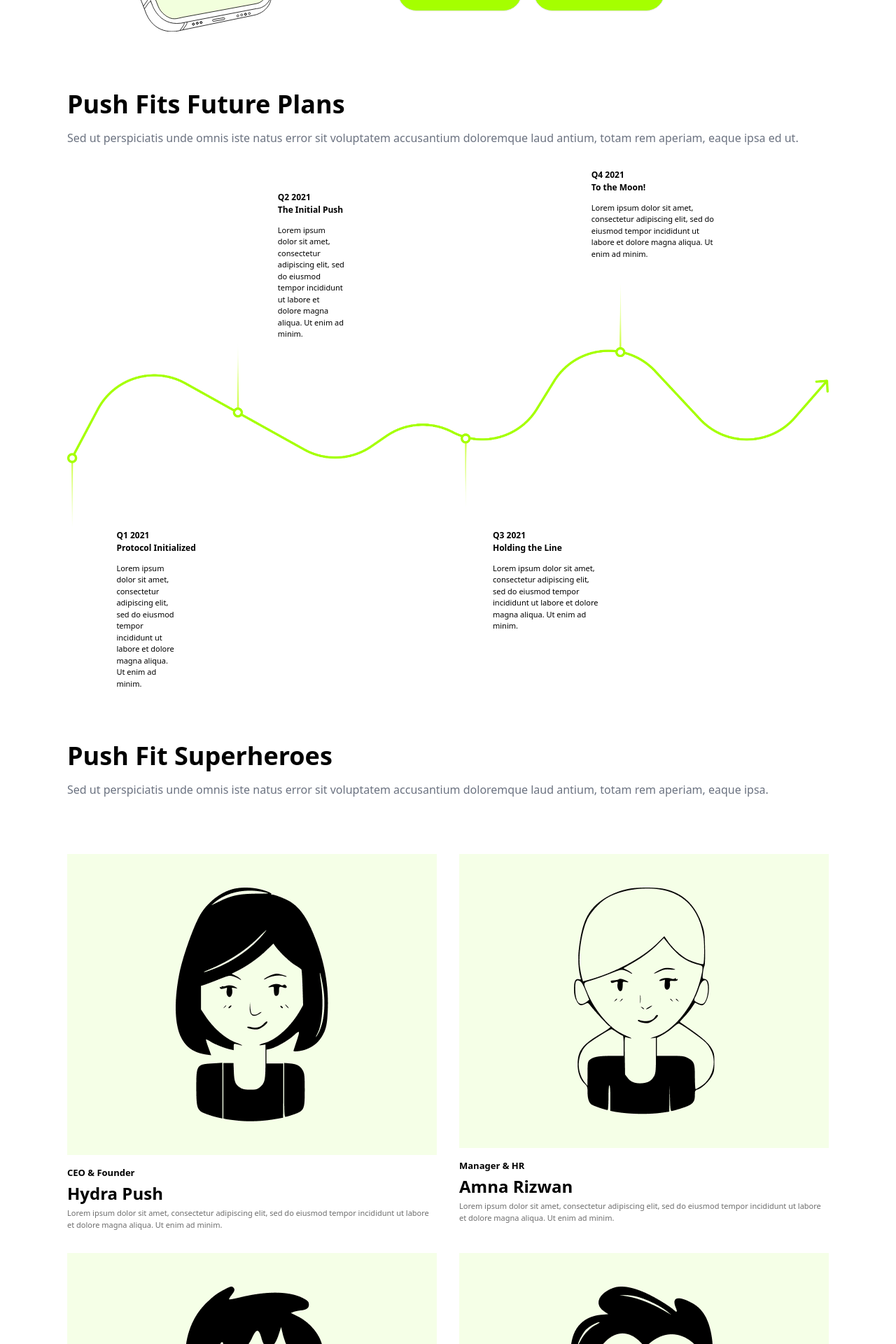
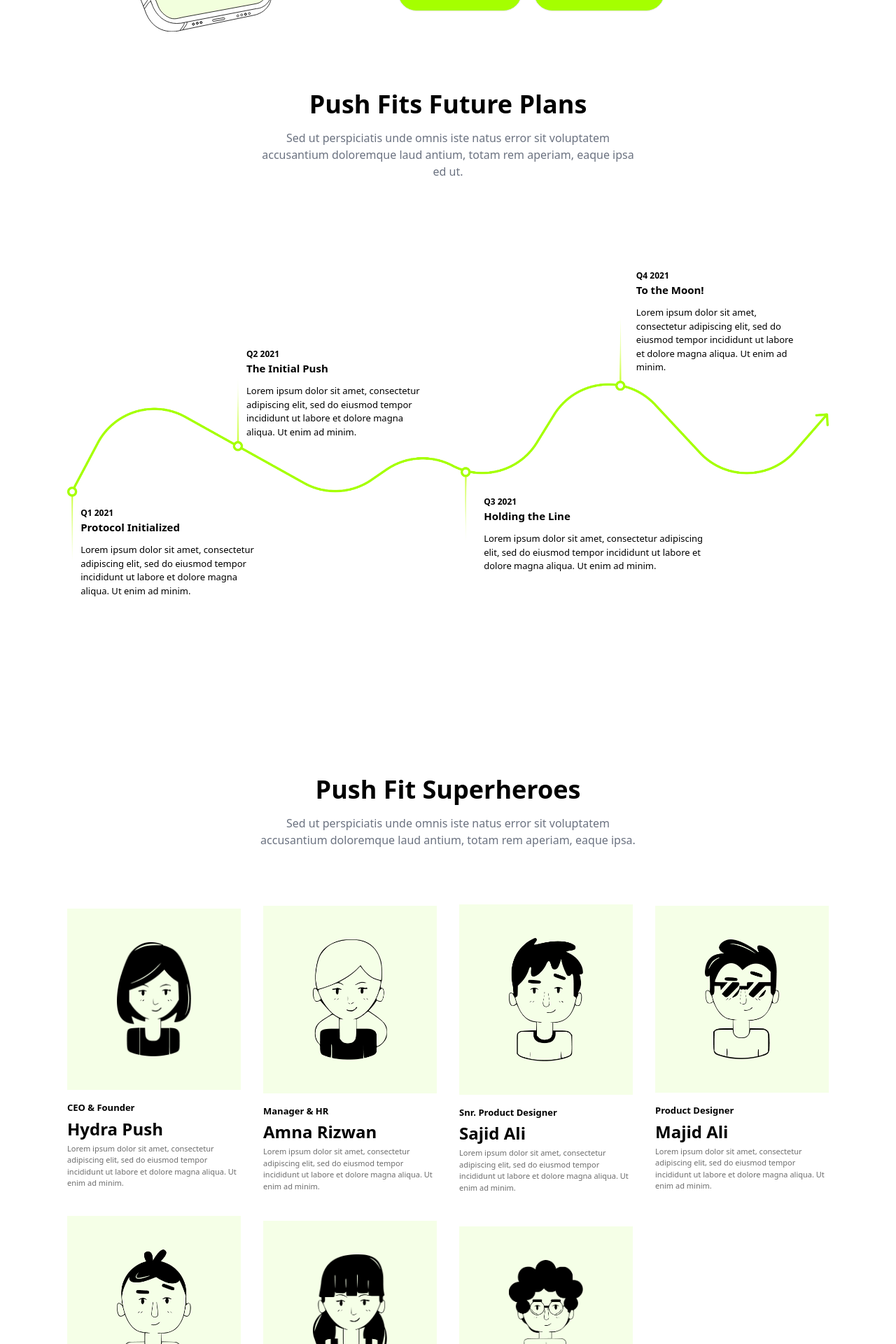
Before and after one commit to anita-brown/react_pushfit_ui, a React (Create React App) app: page /home in a window 1280 px wide. Shown: the part 1720-3640 px from the top of the page at 70% size. Built offline with nearby package versions, Linux system fonts and the light colour scheme.

Commit message:
fix: refactor litepaper page ui

```diff
--- a/src/components/banner/BannerFive.tsx
+++ b/src/components/banner/BannerFive.tsx
@@ -5,19 +5,19 @@ import shoe from "../../assets/bigshoe.svg"
 const BannerFive = () => {
   return (
     <section>
-      <div className="flex flex-col mt-[4rem] gap-4">
+      <div className="flex flex-col mt-[4rem] gap-4 lg:items-center">
         <h1 className="font-bold text-2xl lg:text-4xl">Push Fit Screenshots</h1>
-        <p className="text-gray-500">Sed ut perspiciatis unde omnis iste natus error sit voluptatem accusantium doloremque laud antium, totam rem aperiam, eaque ipsa.</p>
+        <p className="text-gray-500  lg:w-[50%] lg:text-center">Sed ut perspiciatis unde omnis iste natus error sit voluptatem accusantium doloremque laud antium, totam rem aperiam, eaque ipsa.</p>
       </div>
       <div className="mt-[3rem] flex justify-center">
-        <img className='' src={screen} alt="" />
+        <img className="lg:w-[85%]" src={screen} alt="" />
       </div>
 
       <div className="flex justify-center mt-[10rem] relative">
-        <img className="w-[45rem] sm:w-[35rem]" src={shoe} alt="" />
+        <img className="w-[45rem] lg:w-[55%] sm:w-[35rem]" src={shoe} alt="" />
         <div className="absolute top-1/2 left-1/2 -translate-x-1/2 -translate-y-1/2 w-[100%]">
           <div className="uppercase flex flex-col justify-center items-center gap-4">
-            <h1 className=" font-[600] text-center text-[15px] w-full text-[#BBBBBB] py-4 bg-white border ">Email Address</h1>
+            <h1 className=" font-[600] text-center text-[15px] lg:w-[55%] w-full text-[#BBBBBB] py-4 bg-white border ">Email Address</h1>
             <button className="flex items-center gap-2 border px-7 py-3 rounded-full text-[14px] uppercase font-bold bg-[#A5FF00] border-none">Subscribe!</button>
           </div>
         </div>
--- a/src/components/banner/BannerFour.tsx
+++ b/src/components/banner/BannerFour.tsx
@@ -5,11 +5,11 @@ import Card from "../card/Card";
 const BannerFour = (props: any) => {
   return (
     <section>
-      <div className="flex flex-col md:mt-[19rem] mt-[15rem] gap-4">
+      <div className="flex flex-col lg:items-center  md:mt-[19rem] mt-[15rem] gap-4">
         <h1 className="font-bold text-2xl lg:text-4xl">Push Fit Superheroes</h1>
-        <p className="text-gray-500">Sed ut perspiciatis unde omnis iste natus error sit voluptatem accusantium doloremque laud antium, totam rem aperiam, eaque ipsa.</p>
+        <p className="text-gray-500 lg:w-[50%] lg:text-center">Sed ut perspiciatis unde omnis iste natus error sit voluptatem accusantium doloremque laud antium, totam rem aperiam, eaque ipsa.</p>
       </div>
-      <div className="mt-20 grid grid-cols-2 md:grid md:grid-cols-2 gap-8">
+      <div className="mt-20 grid lg:grid-cols-4 grid-cols-2 items-center md:grid md:grid-cols-2 gap-8">
         {contents.map((content) => (
           <Card content={content} />
         ))}
--- a/src/components/banner/BannerThree.tsx
+++ b/src/components/banner/BannerThree.tsx
@@ -5,9 +5,9 @@ const BannerThree = () => {
 
   return (
     <section>
-      <div className="flex flex-col justify-center mt-20 gap-4">
+      <div className="flex flex-col lg:items-center justify-center mt-20 gap-4">
         <h1 className="font-bold text-2xl lg:text-4xl ">Push Fits Future Plans</h1>
-        <p className="text-gray-500">Sed ut perspiciatis unde omnis iste natus error sit voluptatem accusantium doloremque laud antium, totam rem aperiam, eaque ipsa ed ut.</p>
+        <p className="text-gray-500 lg:w-[50%] lg:text-center">Sed ut perspiciatis unde omnis iste natus error sit voluptatem accusantium doloremque laud antium, totam rem aperiam, eaque ipsa ed ut.</p>
       </div>
       <Graph/>
 
--- a/src/components/card/Card.tsx
+++ b/src/components/card/Card.tsx
@@ -4,7 +4,7 @@ const Card = ({ content }:any) => {
   return (
     <div className="">
       <div className="mb-4 bg-[#F5FFE7] px-[3rem] py-[3rem] flex justify-center">
-        <img className=" " src={content.image} alt="image" />
+        <img className="lg:w-[70%] " src={content.image} alt="image" />
       </div>
       <div className=" flex flex-col gap-1">
         <p className="font-[550] text-[13px]">{content.title}</p>
--- a/src/components/litepaper/BannerCard.tsx
+++ b/src/components/litepaper/BannerCard.tsx
@@ -3,13 +3,13 @@ import {data} from "../../data"
 
 const BannerCard = () => {
   return (
-    <section className="mt-[6rem] text-center">
-      <h1 className="font-bold text-6xl">Why Us?</h1>
-      <div className="flex mt-[3rem] gap-6">
+    <section className="mt-[15rem] lg:mt-[6rem] text-center">
+      <h1 className="font-bold text-2xl lg:text-6xl">Why Us?</h1>
+      <div className="flex flex-col lg:flex-row mt-[3rem] gap-6">
         {data.map((item) => (
           <div className="flex flex-col py-8 items-center gap-4 border-4 border-[#A5FF00] rounded-lg">
-            <h1 className="font-bold text-2xl">{item.header}</h1>
-            <p className="w-[75%] text-[#6D6D6D] text-[17px]">{item.description}</p>
+            <h1 className="font-bold text-xl lg:text-2xl">{item.header}</h1>
+            <p className="w-[75%] text-[#6D6D6D] lg:text-[17px] text-[14px]">{item.description}</p>
           </div>
         ))}
       </div>
--- a/src/components/mintcard/MintCard.tsx
+++ b/src/components/mintcard/MintCard.tsx
@@ -4,8 +4,8 @@ import {MdDoubleArrow} from "react-icons/md"
 
 const MintCard = () => {
   return (
-    <section className="flex justify-center text-center mt-24">
-      <div className=" text-white bg-black border-4 border-[#A5FF00] rounded-2xl w-[16%]">
+    <section className="flex justify-center text-center mt-24 ">
+      <div className=" text-white bg-black border-4 border-[#A5FF00] rounded-2xl w-[50%] lg:w-[16%]">
         <div className="flex items-center justify-center gap-2 py-1  border-b-2 border-[#A5FF00] ">
           <i className="text-[#A5FF00]">
             <MdDoubleArrow />
--- a/src/pages/LitePaper.tsx
+++ b/src/pages/LitePaper.tsx
@@ -9,15 +9,15 @@ import Tokenmetrics from '../components/tokenmetrics/Tokenmetrics'
 
 const LitePaper = () => {
   return (
-    <section className='px-[6rem]'>
-          <Header />
-          <BannerCard />
-          <MintCard />
-          <MarketChart />
-          <Tokenmetrics />
-          <RoadMap/>
+    <section className="lg:px-[6rem] px-[1.5rem] z-0">
+      <Header />
+      <BannerCard />
+      <MintCard />
+      <MarketChart />
+      <Tokenmetrics />
+      <RoadMap />
     </section>
-  )
+  );
 }
 
 export default LitePaper
--- a/src/shared/Graph.tsx
+++ b/src/shared/Graph.tsx
@@ -5,35 +5,35 @@ const Graph = () => {
   return (
     <div className="static overflow-x-auto ">
       <div className="mt-[12rem] text-x">
-        <div className="md:w-[180px] absolute left-[66%] mt-[-10rem] center-0">
+        <div className="lg:w-[18%] absolute lg:left-[71%] lg:mt-[-4rem] left-[66%] mt-[-10rem] center-0">
           <div className="mb-3">
             <h3 className="font-bold text-[12px]">Q4 2021</h3>
-            <h1 className="font-bold text-[12px]">To the Moon!</h1>
+            <h1 className="font-bold text-[12px] lg:text-[15px]">To the Moon!</h1>
           </div>
-          <p className="w-[99%] text-[11px]">Lorem ipsum dolor sit amet, consectetur adipiscing elit, sed do eiusmod tempor incididunt ut labore et dolore magna aliqua. Ut enim ad minim.</p>
+          <p className="w-[99%] text-[11px] lg:text-[13px]">Lorem ipsum dolor sit amet, consectetur adipiscing elit, sed do eiusmod tempor incididunt ut labore et dolore magna aliqua. Ut enim ad minim.</p>
         </div>
       </div>
-      <div className=" md:w-[180px] md:absolute mt-[-7rem] left-[27%] md:mt-[-8rem] md:left-[31%] absolute center-0 ">
+      <div className=" lg:w-[38%] md:absolute mt-[-7rem] left-[27%] lg:left-[27.5%] lg:mt-[3rem] md:mt-[-8rem] md:left-[31%] absolute center-0 ">
         <div className="mb-3">
           <h3 className="font-bold text-[12px]">Q2 2021</h3>
-          <h1 className="font-bold text-[12px]">The Initial Push</h1>
+          <h1 className="font-bold text-[12px] lg:text-[15px]">The Initial Push</h1>
         </div>
-        <p className="w-[53%] text-[11px]">Lorem ipsum dolor sit amet, consectetur adipiscing elit, sed do eiusmod tempor incididunt ut labore et dolore magna aliqua. Ut enim ad minim.</p>
+        <p className="w-[53%] text-[11px] lg:text-[13px]">Lorem ipsum dolor sit amet, consectetur adipiscing elit, sed do eiusmod tempor incididunt ut labore et dolore magna aliqua. Ut enim ad minim.</p>
       </div>
       <img className="w-[100%]" src={Linee} alt="" />
-      <div className=" md:w-[180px] sm:left-[18%] md:left-[13%] absolute center-0 left-[8%]">
+      <div className=" lg:w-[42%] sm:left-[18%] md:left-[13%] lg:left-[9%] lg:mt-[-5rem] absolute center-0 left-[8%]">
         <div className="mb-3">
           <h3 className="font-bold text-[12px]">Q1 2021</h3>
-          <h1 className="font-bold text-[12px]">Protocol Initialized</h1>
+          <h1 className="font-bold text-[12px] lg:text-[15px]">Protocol Initialized</h1>
         </div>
-        <p className="w-[48%] text-[11px]">Lorem ipsum dolor sit amet, consectetur adipiscing elit, sed do eiusmod tempor incididunt ut labore et dolore magna aliqua. Ut enim ad minim.</p>
+        <p className="w-[48%] text-[11px] lg:text-[13px]">Lorem ipsum dolor sit amet, consectetur adipiscing elit, sed do eiusmod tempor incididunt ut labore et dolore magna aliqua. Ut enim ad minim.</p>
       </div>
-      <div className="md:w-[180px] absolute center-0 left-[55%]">
+      <div className="lg:w-[28%] absolute center-0 lg:left-[54%] lg:mt-[-6rem] left-[55%]">
         <div className="mb-3">
           <h3 className="font-bold text-[12px]">Q3 2021</h3>
-          <h1 className="font-bold text-[12px]">Holding the Line</h1>
+          <h1 className="font-bold text-[12px] lg:text-[15px]">Holding the Line</h1>
         </div>
-        <p className="w-[88%] text-[11px]">Lorem ipsum dolor sit amet, consectetur adipiscing elit, sed do eiusmod tempor incididunt ut labore et dolore magna aliqua. Ut enim ad minim.</p>
+        <p className="w-[88%] text-[11px] lg:text-[13px]">Lorem ipsum dolor sit amet, consectetur adipiscing elit, sed do eiusmod tempor incididunt ut labore et dolore magna aliqua. Ut enim ad minim.</p>
       </div>
     </div>
   );
```
Also changed, not shown: src/components/litepaper/Header.tsx (+11 -11 lines), src/components/marketchart/MarketChart.tsx (+11 -11 lines), src/components/tokenmetrics/Tokenmetrics.tsx (+7 -7 lines).
